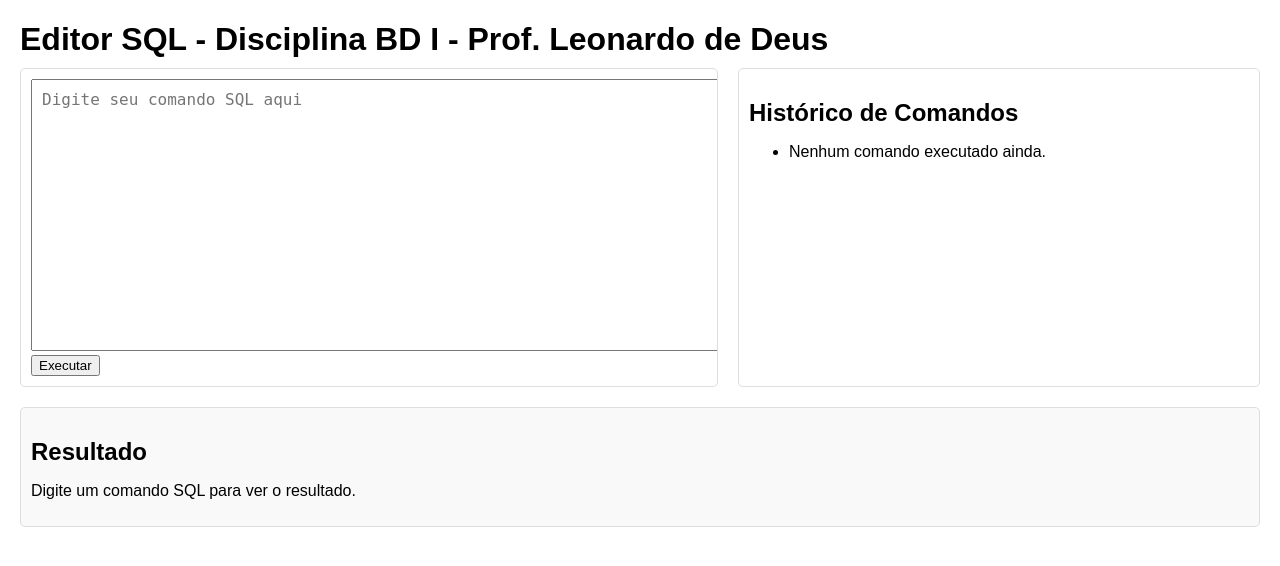
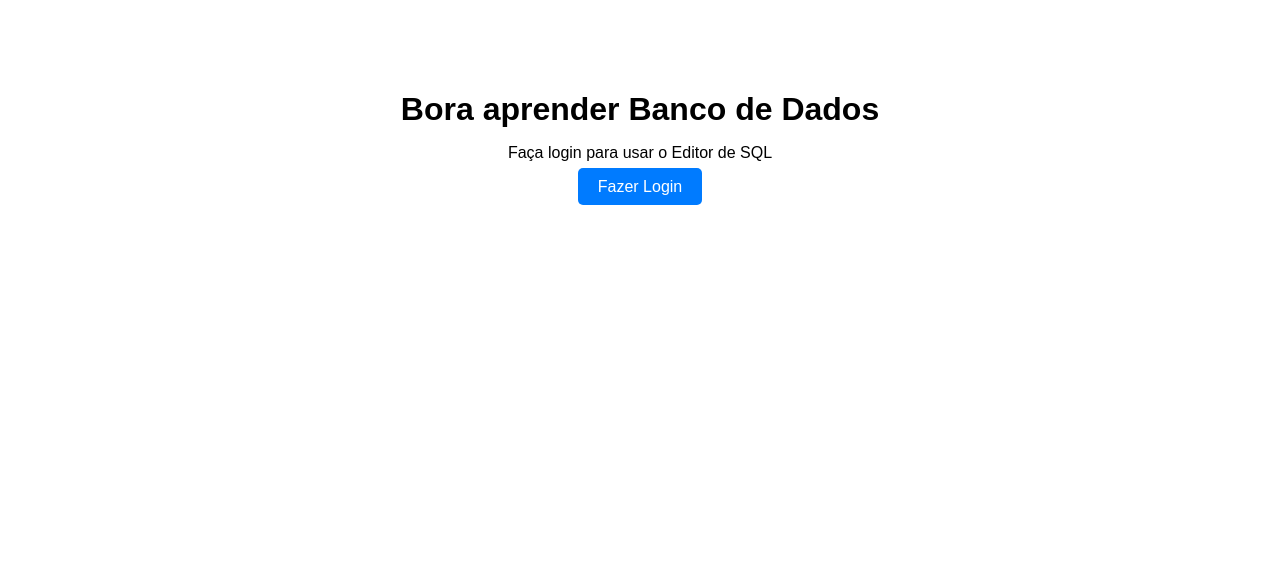
Before and after one commit to leodedeus/servidor_sql, a Django app: page / in a window 1280 px wide. Shown: the top 566 px of the page. Run offline with Django 5.2, Linux system fonts and the light colour scheme; data that the repository does not hold is empty.

Commit message:
ajuste login e logout

```diff
--- a/app_editor/models.py
+++ b/app_editor/models.py
@@ -1,6 +1,8 @@
 from django.db import models
+from django.contrib.auth.models import User  # Import do modelo User
 
 class Query(models.Model):
+    user = models.ForeignKey(User, on_delete=models.CASCADE, verbose_name="Usuário")  # Relacionamento com o usuário
     sql_command = models.TextField("Comando SQL")
     result = models.TextField("Resultado", blank=True, null=True)
     created_at = models.DateTimeField("Data de criação", auto_now_add=True)
@@ -9,4 +11,4 @@ class Query(models.Model):
         db_table = 'querys'  # Nome personalizado para a tabela
 
     def __str__(self):
-        return f"Consulta em {self.created_at}"
+        return f"Consulta de {self.user.username} em {self.created_at}"
--- /dev/null
+++ b/app_editor/templates/app_editor/home.html
@@ -0,0 +1,17 @@
+<!DOCTYPE html>
+<html lang="en">
+<head>
+    {% load static %}
+    <meta charset="UTF-8">
+    <meta name="viewport" content="width=device-width, initial-scale=1.0">
+    <title>Bem-vindo</title>
+    <link rel="stylesheet" href="{% static 'app_editor/styles.css' %}">
+</head>
+<body>
+    <div style="text-align: center; padding: 50px;">
+        <h1>Bora aprender Banco de Dados</h1>
+        <p>Faça login para usar o Editor de SQL</p>
+        <a href="{% url 'login' %}" style="padding: 10px 20px; background-color: #007BFF; color: white; text-decoration: none; border-radius: 5px;">Fazer Login</a>
+    </div>
+</body>
+</html>
--- a/app_editor/templates/app_editor/sql_editor.html
+++ b/app_editor/templates/app_editor/sql_editor.html
@@ -9,7 +9,22 @@
     <link rel="stylesheet" href="{% static 'app_editor/styles.css' %}">
 </head>
 <body>
-    <h1>Editor SQL - Disciplina BD I - Prof. Leonardo de Deus</h1>
+    <header>
+        <div style="display: flex; justify-content: space-between; align-items: center; padding: 10px; background: #f5f5f5;">
+            <h1>Editor SQL - Disciplina BD I - Prof. Leonardo de Deus</h1>
+            <div>
+                <!-- Exibe o nome do usuário logado -->
+                {% if user.is_authenticated %}
+                    <span>Bem-vindo, {{ user.username }}!</span>
+                    <!-- Botão para desconectar -->
+                    <a href="{% url 'logout' %}" style="margin-left: 10px;">Sair</a>
+                {% else %}
+                    <!-- Link para login se o usuário não estiver logado -->
+                    <a href="{% url 'login' %}">Entrar</a>
+                {% endif %}
+            </div>
+        </div>
+    </header>
 
     <div class="container">
         <!-- Área de Edição -->
@@ -69,7 +84,7 @@
         {% elif result %}
             <p>{{ result }}</p>
         {% else %}
-            <p>Digite um comando SQL para ver o resultado.</p>
+            <p>Resultado da consulta executada.</p>
         {% endif %}
     </div>
 </body>
--- a/app_editor/urls.py
+++ b/app_editor/urls.py
@@ -2,5 +2,7 @@ from django.urls import path
 from . import views
 
 urlpatterns = [
-    path('', views.sql_editor, name='sql_editor'),
+    path('', views.home, name ='home'),
+    path('editor/', views.sql_editor, name='sql_editor'),
+    path('accounts/logout/',views.logout_view, name='logout'),
 ]
--- a/app_editor/views.py
+++ b/app_editor/views.py
@@ -1,6 +1,17 @@
-from django.shortcuts import render
+from django.shortcuts import render, redirect
 from django.db import connection
 from .models import Query
+from django.shortcuts import render
+from django.contrib.auth import logout
+
+def home(request):
+    return render(request, 'app_editor/home.html')  # Renderiza a tela inicial
+
+# View para logout
+def logout_view(request):
+    logout(request)  # Realiza o logout
+    return redirect('home')  # Redireciona para a tela inicial
+
 
 def sql_editor(request):
     result = None
--- a/servidor_sql/settings.py
+++ b/servidor_sql/settings.py
@@ -122,3 +122,6 @@ STATIC_URL = 'static/'
 # https://docs.djangoproject.com/en/5.1/ref/settings/#default-auto-field
 
 DEFAULT_AUTO_FIELD = 'django.db.models.BigAutoField'
+
+LOGIN_REDIRECT_URL = '/editor/'
+LOGOUT_REDIRECT_URL = '/'
--- a/servidor_sql/urls.py
+++ b/servidor_sql/urls.py
@@ -15,9 +15,14 @@ Including another URLconf
     2. Add a URL to urlpatterns:  path('blog/', include('blog.urls'))
 """
 from django.contrib import admin
-from django.urls import path,include
+from django.urls import path, include
+from django.contrib.auth import views as auth_views  # Importa as views de autenticação do Django
+from django.shortcuts import render  # Para criar uma view simples
 
 urlpatterns = [
     path('admin/', admin.site.urls),
+    #path('', home, name='home'),  # Página inicial
     path('', include('app_editor.urls')),  # Aponta para as URLs do app_editor
+    path('accounts/login/', auth_views.LoginView.as_view(), name='login'),  # Página de login
+    #path('accounts/logout/', auth_views.LogoutView.as_view(), name='logout'),  # Página de logout
 ]
```
Also changed, not shown: app_editor/templates/registration/login.html (added, +19 -0 lines), app_editor/migrations/0003_query_user.py (added).
